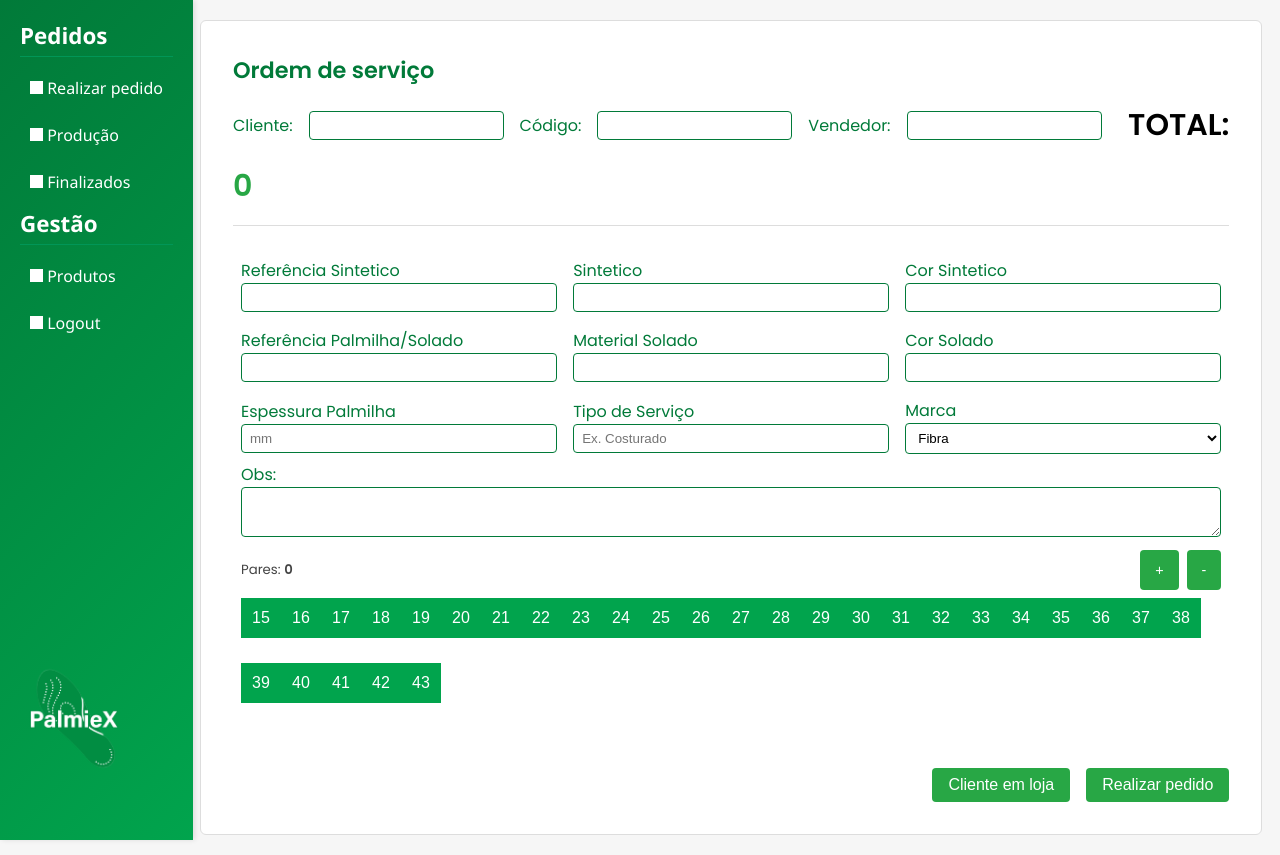
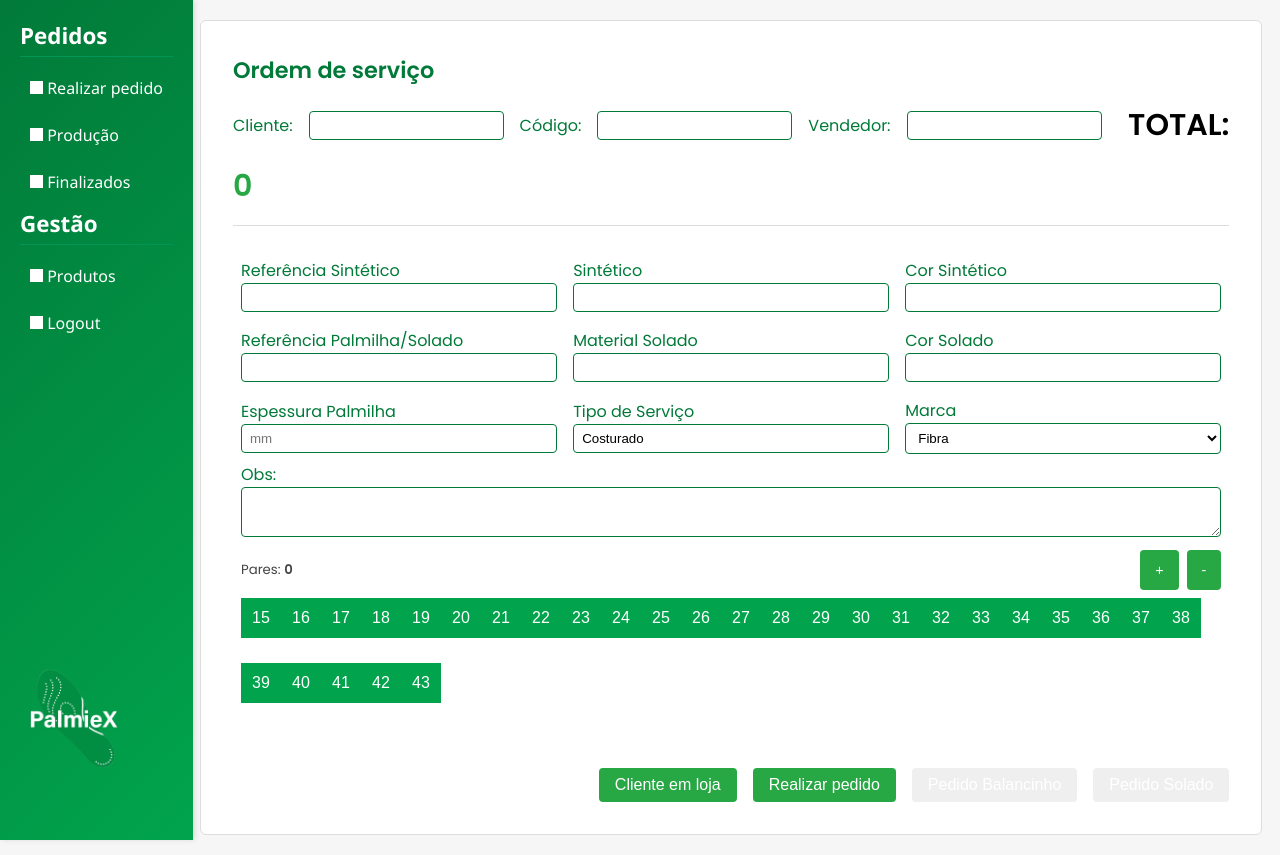
Before and after one commit to RubsNeto/PalmieX, a Django app: page / in a window 1280 px wide. Run offline with Django 5.2, Linux system fonts and the light colour scheme; grey boxes are pictures that could not be loaded.

Commit message:
ajustes pedido unico

```diff
--- a/pedidos/models.py
+++ b/pedidos/models.py
@@ -20,6 +20,7 @@ class Pedido(models.Model):
     cliente = models.CharField(max_length=255)
     vendedor = models.ForeignKey(Vendedor, on_delete=models.CASCADE)
     data = models.DateTimeField(auto_now_add=True)  # Data do pedido
+    descricao_reposicao = models.TextField(null=True, blank=True)
 
     # Novo campo para data de finalização/cancelamento
     data_finalizado = models.DateTimeField(null=True, blank=True, verbose_name="Data de Finalização/Cancellation")
--- a/pedidos/views.py
+++ b/pedidos/views.py
@@ -74,14 +74,27 @@ def producao(request):
     search_query = request.GET.get('q', '').strip()
     data_search = request.GET.get('data', '').strip()  # Parâmetro para data
 
-    # Filtra os pedidos que NÃO estão finalizados COMPLETAMENTE
-    pedidos = Pedido.objects.prefetch_related('itens__produto').filter(
-        ~(
-            Q(status_balancinho__in=['Pedido Finalizado', 'Cancelado']) &
-            Q(status_solado__in=['Pedido Finalizado', 'Cancelado'])
+    # Obtém a área de produção do usuário
+    production_area = getattr(request.user, 'perfil', None)
+    if production_area:
+        production_area = request.user.perfil.production_area
+    else:
+        production_area = 'solado'
+
+    # Filtra os pedidos de acordo com a área:
+    if production_area == "solado":
+        # Mostra somente pedidos cujo status do solado não esteja finalizado ou cancelado
+        pedidos = Pedido.objects.prefetch_related('itens__produto').filter(
+            ~Q(status_solado__in=['Pedido Finalizado', 'Cancelado'])
         )
-    )
+    elif production_area == "balancinho":
+        pedidos = Pedido.objects.prefetch_related('itens__produto').filter(
+            ~Q(status_balancinho__in=['Pedido Finalizado', 'Cancelado'])
+        )
+    else:
+        pedidos = Pedido.objects.prefetch_related('itens__produto').all()
 
+    # Filtros adicionais (por texto ou data)
     if search_query:
         pedidos = pedidos.filter(
             Q(cliente__icontains=search_query) |
@@ -104,15 +117,7 @@ def producao(request):
         except ValueError:
             pass
 
-    # Obtém a área de produção do usuário
-    production_area = getattr(request.user, 'perfil', None)
-    if production_area:
-        production_area = request.user.perfil.production_area
-    else:
-        production_area = 'solado'
-
-    # Ordena a listagem de acordo com a área e com a ordem desejada:
-    # Ordem: Em Produção (1), Pendente (2), Pedido Pronto (3), Pedido Finalizado (4)
+    # Ordena de acordo com a área do usuário
     if production_area == "solado":
         pedidos = pedidos.annotate(
             order_status=Case(
@@ -153,6 +158,8 @@ def producao(request):
     })
 
 
+
+
 #------------------ Impressão -------------------
 
 @login_required
@@ -182,6 +189,7 @@ def pedido_itens_api(request, pedido_id):
             "motivo_cancelamento": pedido.cancelado,
             "gerente_cancelamento": pedido.gerente_cancelamento.username if pedido.gerente_cancelamento else None,
             "pedido_id": pedido.id,
+            "descricao_reposicao": pedido.descricao_reposicao,
             "itens": []
         }
 
@@ -247,6 +255,7 @@ def buscar_produto(request):
 
 #-------------------- Função para criar pedido --------------------
 
+
 @require_POST
 @login_required
 def realizar_pedido(request):
@@ -257,22 +266,27 @@ def realizar_pedido(request):
         codigo_vendedor = body.get('codigoVendedor', '').strip()
         vendedor_nome = body.get('vendedor', '').strip()
 
-        # Agora recebemos os status individuais para cada setor.
-        # Se nenhum status for informado, define como "Pendente"
+        # Recebe os status enviados ou usa os padrões
         status_balancinho = body.get('status_balancinho', 'Pendente').strip()
         status_solado = body.get('status_solado', 'Pendente').strip()
+
+        # Verifica o tipo de pedido enviado
+        tipo_pedido = body.get('tipo_pedido', 'ambos').strip()
+        if tipo_pedido == 'balancinho':
+            # Pedido apenas para balancinho: o status do solado já é finalizado
+            status_solado = 'Pedido Finalizado'
+        elif tipo_pedido == 'solado':
+            # Pedido apenas para solado: o status do balancinho já é finalizado
+            status_balancinho = 'Pedido Finalizado'
 
         # Busca ou cria o vendedor e cria o pedido
         vendedor, _ = Vendedor.objects.get_or_create(
             codigo=codigo_vendedor,
             defaults={'nome': vendedor_nome}
         )
-        # Cria o pedido com os dois status
         pedido = Pedido.objects.create(
             cliente=cliente,
             vendedor=vendedor,
-            # Se você mantiver um campo "status" geral, poderá setá-lo também,
-            # mas aqui estamos usando os dois campos específicos:
             status_balancinho=status_balancinho,
             status_solado=status_solado
         )
@@ -289,7 +303,6 @@ def realizar_pedido(request):
             cor           = item.get('cor', '').strip()
             cor_palmilha  = item.get('corPalmilha', '').strip()
             obs           = item.get('obs', '').strip()
-            tamPalmilha   = item.get('tamPalmilha', '').strip()
             espessura     = item.get('espessura', '').strip()
 
             # Se não houver nenhuma referência, ignora o item
@@ -333,6 +346,7 @@ def realizar_pedido(request):
         return JsonResponse({'erro': 'JSON inválido.'}, status=400)
     except Exception as e:
         return JsonResponse({'erro': f'Ocorreu um erro: {str(e)}'}, status=500)
+
 
 
 
@@ -561,13 +575,9 @@ def atualizar_status_pedido(request):
         # Se for Reposição Pendente, captura a descrição enviada
         if novo_status == "Reposição Pendente":
             descricao = body.get('descricao_reposicao', '').strip()
-            # Aqui você pode decidir como armazenar ou processar a descrição.
-            # Exemplo: se quiser salvar no pedido, adicione um campo no model Pedido,
-            # como "descricao_reposicao = models.TextField(null=True, blank=True)"
-            # e então faça:
-            # pedido.descricao_reposicao = descricao
-            # Para este exemplo, apenas registramos no log:
-            logger.info(f"Pedido {pedido_id} em reposição pendente: {descricao}")
+            pedido.descricao_reposicao = descricao
+
+            print(f"Pedido {pedido_id} em reposição pendente: {descricao} total: {pedido.descricao_reposicao}")
 
         if novo_status in ['Pedido Finalizado', 'Cancelado']:
             pedido.data_finalizado = timezone.now()
--- a/static/css/producao/producao.css
+++ b/static/css/producao/producao.css
@@ -312,7 +312,7 @@
   padding: 20px;
   border: 1px solid var(--modal-border-color);
   border-radius: 8px;
-  max-width: 90%;
+  max-width: 80%;
   position: relative;
   box-shadow: 0 2px 10px rgba(0, 0, 0, 0.3);
   animation: modal-slide-down 0.4s ease;
--- a/static/js/producao.js
+++ b/static/js/producao.js
@@ -149,6 +149,7 @@ document.addEventListener('DOMContentLoaded', function() {
                   <span class="motivo-cancelamento">${data.motivo_cancelamento || 'N/A'}</span>
                 </p>` : ''}
             </div>
+            ${data.descricao_reposicao ? `<p><strong>Reposicao</strong> ${data.descricao_reposicao}</p>` : ''}
             <ul class="lista-itens">
           `;
 
--- a/static/js/realiza_pedidos.js
+++ b/static/js/realiza_pedidos.js
@@ -607,28 +607,45 @@ function adicionarEventosPedido(pedidoItem) {
     }
 }
 
-
-function coletarDadosPedidos() {
+function coletarDadosPedidos(tipoPedido = 'ambos') {
     const dados = {
         cliente: document.querySelector('.cliente')?.value.trim() || '',
         codigoVendedor: document.querySelector('.codVendedor')?.value.trim() || '',
         vendedor: document.querySelector('.vendedor')?.value.trim() || '',
         status_balancinho: document.querySelector('.status-balancinho')?.value || 'Pendente',
         status_solado: document.querySelector('.status-solado')?.value || 'Pendente',
-        itens: []
+        itens: [],
+        tipo_pedido: tipoPedido // Indica o tipo de pedido
     };
 
     const pedidoItens = document.querySelectorAll('.pedido-item');
     pedidoItens.forEach(pedido => {
-        const refBalancinho = pedido.querySelector('.refBalancinho')?.value.trim() || '';
-        const matBalancinho = pedido.querySelector('.matBalancinho')?.value.trim() || '';
-        const corBalancinho = pedido.querySelector('.cor')?.value.trim() || '';
-        const refPalmilha = pedido.querySelector('.refPalmilha')?.value.trim() || '';
-        const matPalmilha = pedido.querySelector('.matPalmilha')?.value.trim() || '';
-        const corPalmilhaPedido = pedido.querySelector('.corPalmilha')?.value.trim() || '';
-        const espessura = pedido.querySelector('.tamPalmilha')?.value.trim() || '';
-        const obs = pedido.querySelector('.obs')?.value.trim() || '';
+        // Coleta os valores dos campos para o balancinho e solado
+        let refBalancinho = pedido.querySelector('.refBalancinho')?.value.trim() || '';
+        let matBalancinho = pedido.querySelector('.matBalancinho')?.value.trim() || '';
+        let corBalancinho = pedido.querySelector('.cor')?.value.trim() || '';
 
+        let refPalmilha = pedido.querySelector('.refPalmilha')?.value.trim() || '';
+        let matPalmilha = pedido.querySelector('.matPalmilha')?.value.trim() || '';
+        let corPalmilha = pedido.querySelector('.corPalmilha')?.value.trim() || '';
+
+        let espessura = pedido.querySelector('.tamPalmilha')?.value.trim() || '';
+        let obs = pedido.querySelector('.obs')?.value.trim() || '';
+
+        // Ajusta os campos conforme o tipo de pedido
+        if (tipoPedido === 'balancinho') {
+            // Pedido apenas para balancinho: limpa os dados do solado/palmilha
+            refPalmilha = '';
+            matPalmilha = '';
+            corPalmilha = '';
+        } else if (tipoPedido === 'solado') {
+            // Pedido apenas para solado: limpa os dados do balancinho
+            refBalancinho = '';
+            matBalancinho = '';
+            corBalancinho = '';
+        }
+
+        // Coleta os tamanhos e as quantidades dos botões
         const tamanhos = {};
         pedido.querySelectorAll('.botao-container').forEach(bc => {
             const btn = bc.querySelector('.botao');
@@ -648,7 +665,7 @@ function coletarDadosPedidos() {
             corBalancinho,
             refPalmilha,
             matPalmilha,
-            corPalmilha: corPalmilhaPedido,
+            corPalmilha,
             espessura,
             obs,
             tamanhos
@@ -656,6 +673,7 @@ function coletarDadosPedidos() {
     });
     return dados;
 }
+
 
 
 
@@ -815,6 +833,28 @@ document.addEventListener('DOMContentLoaded', () => {
         });
     }
 
+    // Botão "Realizar pedido Balancinho"
+    const realizarPedidoBalancinhoBtn = document.querySelector('.realizarPedidoBalancinho');
+    if (realizarPedidoBalancinhoBtn) {
+        realizarPedidoBalancinhoBtn.addEventListener('click', () => {
+            // Aqui o parâmetro 'balancinho' fará com que a função limpe os dados do solado
+            const dados = coletarDadosPedidos();
+            dados.status_solado = "Pedido Finalizado";
+            enviarPedido('/realizar-pedido/', dados);
+        });
+    }
+
+    // Botão "Realizar pedido Solado"
+    const realizarPedidoSoladoBtn = document.querySelector('.realizarPedidoSolado');
+    if (realizarPedidoSoladoBtn) {
+        realizarPedidoSoladoBtn.addEventListener('click', () => {
+            // Aqui o parâmetro 'solado' fará com que a função limpe os dados do balancinho
+            const dados = coletarDadosPedidos();
+            dados.status_balancinho = "Pedido Finalizado";
+            enviarPedido('/realizar-pedido/', dados);
+        });
+    }
+
     reorganizarTabindex();
     atualizarTotalGlobal();
 });
--- a/templates/producao/producao.html
+++ b/templates/producao/producao.html
@@ -153,7 +153,7 @@
     <span class="close-button" id="closeReposicaoModal">&times;</span>
     <h2>Reposição Pendente</h2>
     <p>Descreva o que está faltando:</p>
-    <textarea id="descricaoReposicao" placeholder="Digite a descrição..." rows="3"></textarea>
+    <textarea class = "descricao_reposicao" id="descricaoReposicao" placeholder="Digite a descrição..." rows="3"></textarea>
     <br>
     <button type="button" id="confirmarReposicaoBtn">Confirmar</button>
   </div>
--- a/templates/realiza_pedidos.html
+++ b/templates/realiza_pedidos.html
@@ -7,7 +7,6 @@
 <!-- Exemplo de import de Google Fonts para uma tipografia moderna -->
 <link rel="preconnect" href="https://fonts.gstatic.com">
 <link href="https://fonts.googleapis.com/css2?family=Poppins:wght@300;400;600&display=swap" rel="stylesheet">
-
 <link rel="stylesheet" href="{% static 'css/realiza_pedidos.css' %}">
 {% endblock extra_css %}
 
@@ -28,6 +27,10 @@
 
             <h5 class="total"><b>TOTAL:</b></h5>
             <h5 class="valorTotal"><b>0</b></h5>
+
+            <!-- Hidden inputs para status -->
+            <input type="hidden" class="status-balancinho" value="Pendente">
+            <input type="hidden" class="status-solado" value="Pendente">
         </div>
     </div>
 
@@ -35,19 +38,17 @@
     <div class="pedido-item">
         <div class="linha-pedido grid-3">
             <div>
-              <span class="campo">Referência Sintetico</span>
+              <span class="campo">Referência Sintético</span>
               <input type="text" class="refBalancinho" required list="listaRefBalancinho">
               <datalist id="listaRefBalancinho"></datalist>
-
             </div>
             <div>
-              <span class="campo">Sintetico</span>
+              <span class="campo">Sintético</span>
               <input type="text" class="matBalancinho" required list="listaBalancinho">
               <datalist id="listaBalancinho"></datalist>
             </div>
-
             <div>
-              <span class="campo">Cor Sintetico</span>
+              <span class="campo">Cor Sintético</span>
               <input type="text" class="cor">
             </div>
 
@@ -67,17 +68,16 @@
               <input type="text" class="corPalmilha">
             </div>
 
-            <div class="">
+            <div>
               <span class="campo">Espessura Palmilha</span>
               <input type="text" class="tamPalmilha" required
                      placeholder="mm" inputmode="numeric" pattern="[0-9]*"
                      title="Digite apenas números para o tamanho em milímetros">
             </div>
 
-
             <div class="campo-tipo">
                 <span class="campo">Tipo de Serviço</span>
-                <input type="text" name="tipoServico" class="selectTipoServico" placeholder="Ex. Costurado" default:"Costurado">
+                <input type="text" name="tipoServico" class="selectTipoServico" placeholder="Ex. Costurado" value="Costurado">
             </div>
             <div class="campo-tipo">
                 <span class="campo">Marca</span>
@@ -106,10 +106,14 @@
     <!-- Novos Pedidos (adicionados via JavaScript) -->
     <div class="lista-pedidos"></div>
 
+    <!-- Botões de comando -->
     <div class="botoesComando">
       <button type="button" class="clienteloja" id="realizarPedidoUrgente">Cliente em loja</button>
       <button type="button" class="realizarPedido" id="realizarPedido">Realizar pedido</button>
+      <button type="button" class="realizarPedidoBalancinho" id="realizarPedidoBalancinho">Pedido Balancinho</button>
+      <button type="button" class="realizarPedidoSolado" id="realizarPedidoSolado">Pedido Solado</button>
     </div>
+
 </div>
 
 <script src="{% static 'js/realiza_pedidos.js' %}"></script>
```
Also changed, not shown: db.sqlite3, pedidos/migrations/0040_pedidoitem_descricao_reposicao.py (added), pedidos/migrations/0041_remove_pedidoitem_descricao_reposicao_and_more.py (added). Lines whose indentation alone changed are shown as unchanged.
